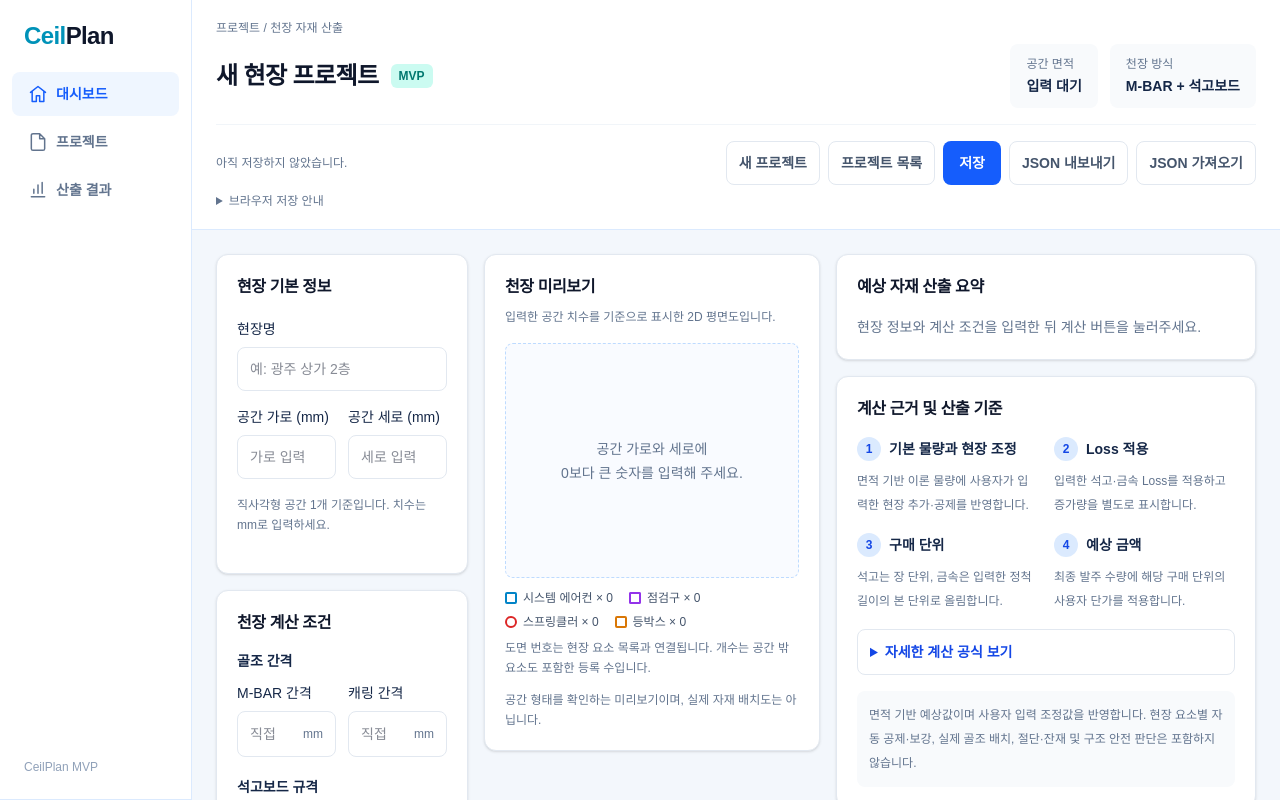
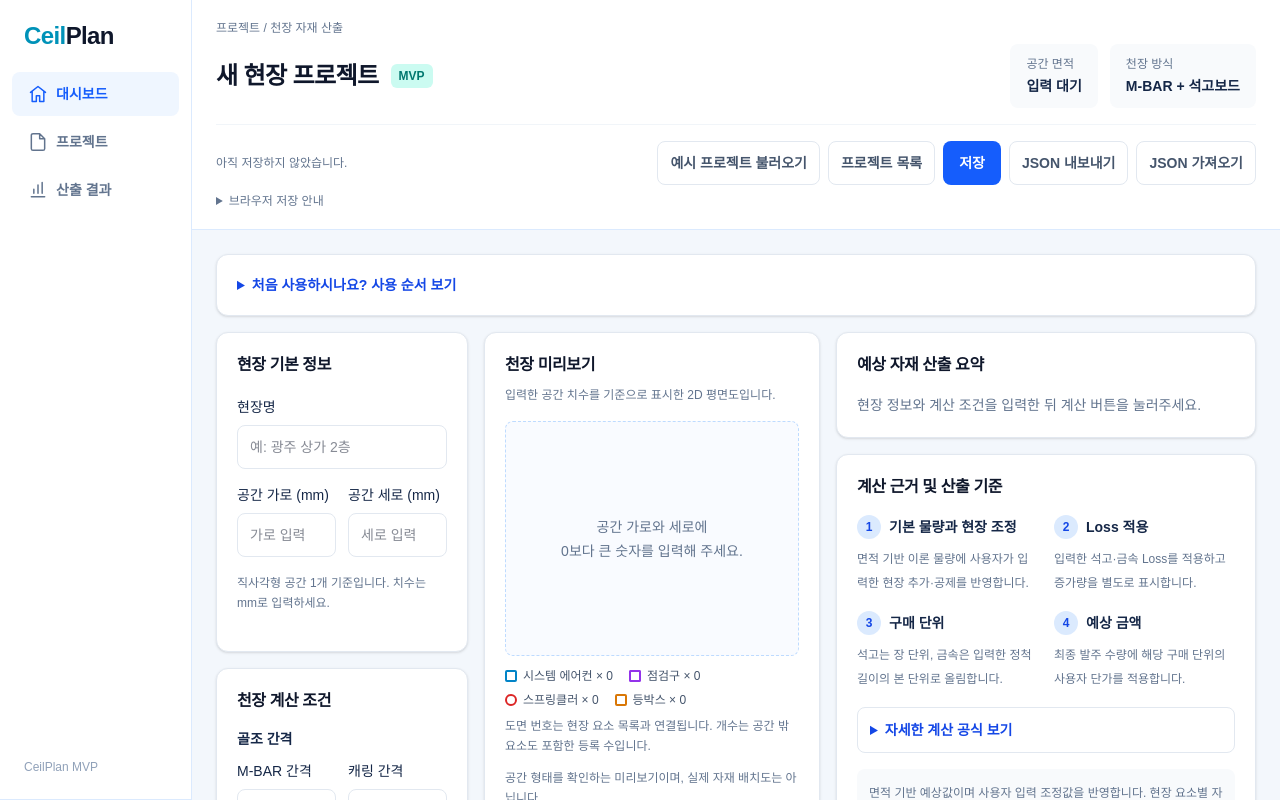
Before and after one commit to dhwmgl12-ux/ceilplan, a Next.js app: page / in a window 1280 px wide. Shown: the top 800 px of the page. Built offline with nearby package versions, Linux system fonts and the light colour scheme.

Commit message:
feat:사용 안내와 검산용 예시 프로젝트 추가

```diff
--- a/components/ceiling/CeilingWorkspace.tsx
+++ b/components/ceiling/CeilingWorkspace.tsx
@@ -24,6 +24,7 @@ import ProjectManager, { type ProjectManagerHandle } from "./ProjectManager";
 import Sidebar, { type SidebarMenu } from "@/components/layout/Sidebar";
 import FeatureInputPanel from "./FeatureInputPanel";
 import AdjustmentInputPanel from "./AdjustmentInputPanel";
+import UsageGuide from "./UsageGuide";
 
 export default function CeilingWorkspace() {
   const [inputs, setInputs] = useState<SiteInput>({
@@ -202,7 +203,10 @@ export default function CeilingWorkspace() {
     }
   }
 
-  function handleLoadProject(project: Project, source: "storage" | "import") {
+  function handleLoadProject(
+    project: Project,
+    source: "storage" | "import" | "example",
+  ) {
     setInputs({ ...project.siteInput });
     setMaterialInputs({ ...project.materialInput });
     setFeatures((project.features ?? []).map((feature) => ({ ...feature })));
@@ -220,7 +224,7 @@ export default function CeilingWorkspace() {
     setStale(Boolean(project.snapshot));
 
     // 불러온 데이터를 덮어쓰기 전에 확인받도록 보수적으로 표시합니다.
-    setDirty(source === "import");
+    setDirty(source !== "storage");
   }
 
   function handleNewProject() {
@@ -424,6 +428,10 @@ export default function CeilingWorkspace() {
         tabIndex={-1}
         className="p-4 pb-28 sm:p-6 sm:pb-28 min-[1280px]:pb-6"
       >
+        <div className="mb-4">
+          <UsageGuide />
+        </div>
+
         <div className="grid grid-cols-1 items-start gap-4 min-[1280px]:grid-cols-[minmax(0,3fr)_minmax(0,4fr)_minmax(0,5fr)]">
           <div id="inputs" className="min-w-0 space-y-4">
             <InputPanel inputs={inputs} onChange={handleInputChange} />
--- a/components/ceiling/ProjectManager.tsx
+++ b/components/ceiling/ProjectManager.tsx
@@ -20,6 +20,8 @@ import { readProjects, saveProject } from "@/lib/project-storage";
 import { exportProjectJson, importProjectJson } from "@/lib/project-io";
 import { downloadText } from "@/lib/download";
 
+import { createExampleProject } from "@/lib/example-project";
+
 export interface ProjectManagerHandle {
   openList: () => void;
 }
@@ -29,7 +31,7 @@ interface ProjectManagerProps {
   siteInput: SiteInput;
   materialInput: MaterialInput;
   dirty: boolean;
-  onLoad: (project: Project, source: "storage" | "import") => void;
+  onLoad: (project: Project, source: "storage" | "import" | "example") => void;
   onNew: () => void;
   onSaved: () => void;
   features: CeilingFeature[];
@@ -169,6 +171,25 @@ export default function ProjectManager({
     setMessage("새 프로젝트를 시작합니다.");
   }
 
+  function handleLoadExample() {
+    if (!canReplaceInputs()) return;
+
+    const project = createExampleProject(
+      crypto.randomUUID(),
+      new Date().toISOString(),
+    );
+
+    onLoad(project, "example");
+
+    setProjectId(project.id);
+    setSavedAt(null);
+    setListOpen(false);
+    setError("");
+    setMessage(
+      "체험용 예시를 불러왔습니다. 모든 수치는 검산용이며 시공 권장값이나 실제 단가가 아닙니다. 계산 버튼을 눌러 결과를 확인하세요.",
+    );
+  }
+
   function handleExportJson() {
     setMessage("");
     setError("");
@@ -289,11 +310,11 @@ export default function ProjectManager({
         <div className="flex flex-wrap gap-2">
           <button
             type="button"
-            onClick={handleNew}
-            // 새 프로젝트 버튼
+            onClick={handleLoadExample}
+            disabled={importing}
             className="cp-button-secondary"
           >
-            새 프로젝트
+            예시 프로젝트 불러오기
           </button>
 
           <button
--- /dev/null
+++ b/components/ceiling/UsageGuide.tsx
@@ -0,0 +1,50 @@
+export default function UsageGuide() {
+  return (
+    <details className="cp-card">
+      <summary className="cursor-pointer text-sm font-semibold text-blue-700">
+        처음 사용하시나요? 사용 순서 보기
+      </summary>
+
+      <div className="mt-4 space-y-4 text-sm leading-6 text-slate-600">
+        <ol className="list-decimal space-y-2 pl-5">
+          <li>
+            빠르게 체험하려면 상단의
+            <strong> 예시 프로젝트 불러오기</strong>를 누르세요.
+          </li>
+          <li>
+            현장명과 공간 치수, 자재 간격·규격·겹수·Loss·정척·단가를 입력하거나
+            수정하세요.
+          </li>
+          <li>
+            필요한 현장 요소를 등록하고, 자재 증감이 있다면 현장 조정값에 수량과
+            사유를 직접 입력하세요.
+          </li>
+          <li>
+            <strong>예상 자재 계산하기</strong>를 누르고 요약·상세 수량·자재별
+            계산 근거를 확인하세요.
+          </li>
+          <li>
+            프로젝트를 저장하거나 JSON으로 백업하세요. 계산을 완료한 결과는
+            CSV로 다운로드할 수 있습니다.
+          </li>
+        </ol>
+
+        <div className="rounded-lg bg-blue-50 p-3 text-xs leading-6 text-blue-900">
+          <p>
+            예시의 간격·규격·Loss·단가·조정값은 체험과 검산을 위한 가상
+            입력입니다. 공식 시공 기준이나 권장값이 아닙니다.
+          </p>
+          <p className="mt-2">
+            현장 요소의 크기만으로 자재 증감을 자동 계산하지 않습니다. 조정값은
+            사용자가 직접 검토해 입력합니다.
+          </p>
+        </div>
+
+        <p className="text-xs leading-6 text-slate-500">
+          입력을 수정하면 이전 결과는 재계산 필요 상태가 됩니다. 브라우저 저장은
+          다른 기기와 동기화되지 않으므로 필요한 프로젝트는 JSON으로 백업하세요.
+        </p>
+      </div>
+    </details>
+  );
+}
--- /dev/null
+++ b/lib/example-project.ts
@@ -0,0 +1,79 @@
+import type { Project } from "../types/ceilplan";
+
+export function createExampleProject(id: string, updatedAt: string): Project {
+  return {
+    id,
+    updatedAt,
+
+    siteInput: {
+      name: "[예시] 천장 자재 산출 체험",
+      widthMm: "4000",
+      lengthMm: "3000",
+    },
+
+    materialInput: {
+      mbarSpacingMm: "1000",
+      carryingSpacingMm: "1000",
+
+      boardWidthMm: "1000",
+      boardLengthMm: "1000",
+      layerCount: "1",
+
+      boardLossPercent: "0",
+      metalLossPercent: "0",
+
+      mbarStockLengthMm: "4000",
+      carryingStockLengthMm: "4000",
+
+      boardUnitPrice: "100",
+      mbarUnitPrice: "200",
+      carryingUnitPrice: "300",
+    },
+
+    features: [
+      {
+        id: "example-light-box",
+        type: "LIGHT_BOX",
+        xMm: 500,
+        yMm: 500,
+        widthMm: 1500,
+        lengthMm: 500,
+      },
+      {
+        id: "example-hatch",
+        type: "INSPECTION_HATCH",
+        xMm: 2500,
+        yMm: 1500,
+        widthMm: 500,
+        lengthMm: 500,
+      },
+    ],
+
+    adjustments: [
+      {
+        id: "example-mbar-add",
+        featureId: "example-light-box",
+        materialId: "MBAR",
+        adjustmentType: "ADD",
+        quantity: 4,
+        unit: "m",
+        memo: "검산 체험용 골조 추가 입력",
+        sourceType: "USER_INPUT",
+        status: "INPUT_BASED",
+      },
+      {
+        id: "example-board-deduct",
+        featureId: "example-hatch",
+        materialId: "BOARD",
+        adjustmentType: "DEDUCT",
+        quantity: 1,
+        unit: "㎡",
+        memo: "검산 체험용 면적 공제 입력. 요소 크기에서 자동 산출한 값이 아닙니다.",
+        sourceType: "USER_INPUT",
+        status: "INPUT_BASED",
+      },
+    ],
+
+    snapshot: null,
+  };
+}
```
Also changed, not shown: 3 other files (tests, documents, lock files or other folders).
